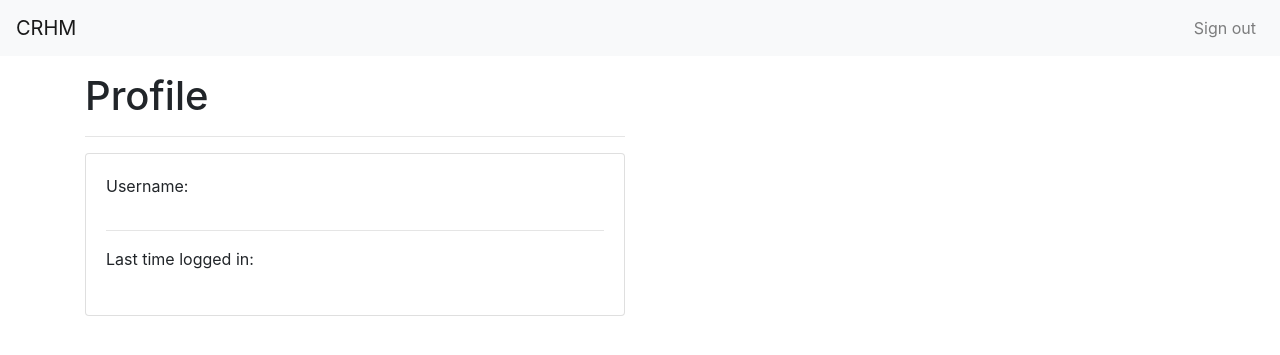
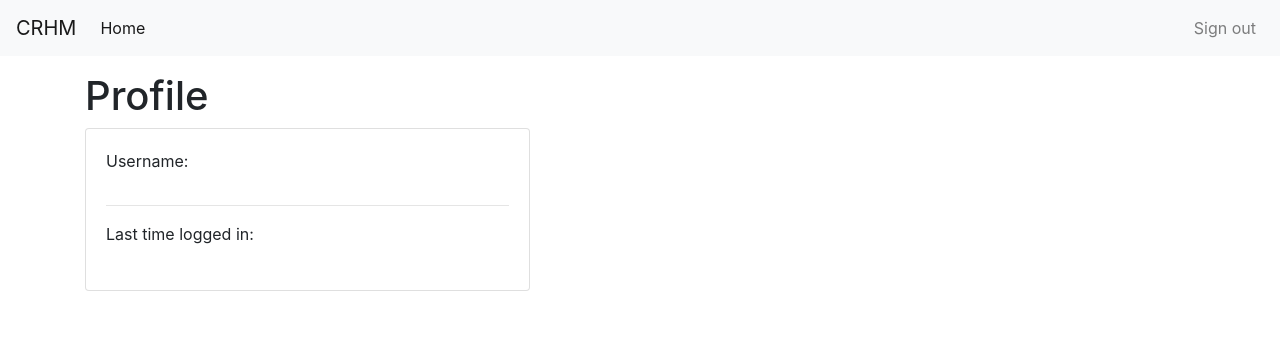
Before and after one commit to hamidkhbl/CRHM-visualisation-experiment-webapp, a Flask app: page /profile in a window 1280 px wide. Shown: the top 355 px of the page. Run offline with Flask 2, Linux system fonts and the light colour scheme; the visitor is signed in with stand-in values (Sample User, id 1); data comes from the database, SQL or seed files in the repository; parts of the project's set-up code (start-up, migrations or seed data) failed here and were passed over; some libraries are stand-ins or nearby versions.

Commit message:
minor UI changes

```diff
--- a/app/templates/public/profile.html
+++ b/app/templates/public/profile.html
@@ -7,11 +7,11 @@
 {% endblock%}
 
 {% block main%}
+<body>
 <div class="container">
     <div class="row">
-        <div class="col-sm-6">
+        <div class="col-sm-5">
             <h1>Profile</h1>
-            <hr>
             <div class="card card-body">
                 <label>Username:</label><h4>{{ user.username }}</h4>
                 <hr>
@@ -22,3 +22,4 @@
     </div>
 </div>
 {%endblock%}
+</body>
--- a/app/templates/public/templates/public_template.html
+++ b/app/templates/public/templates/public_template.html
@@ -19,13 +19,16 @@
 <body>
 
   <nav class="navbar navbar-expand-lg navbar-light bg-light mb-3">
-    <a class="navbar-brand" href="/">CRHM</a>
+    <a class="navbar-brand" href="/welcome">CRHM</a>
     <button class="navbar-toggler" type="button" data-toggle="collapse" data-target="#navbarNav"
       aria-controls="navbarNav" aria-expanded="false" aria-label="Toggle navigation">
       <span class="navbar-toggler-icon"></span>
     </button>
     <div class="collapse navbar-collapse" id="navbarNav">
       <ul class="navbar-nav">
+        <li class="nav-item active">
+          <a class="nav-link" href="/welcome">Home <span class="sr-only">(current)</span></a>
+        </li>
       </ul>
     </div>
 
```
